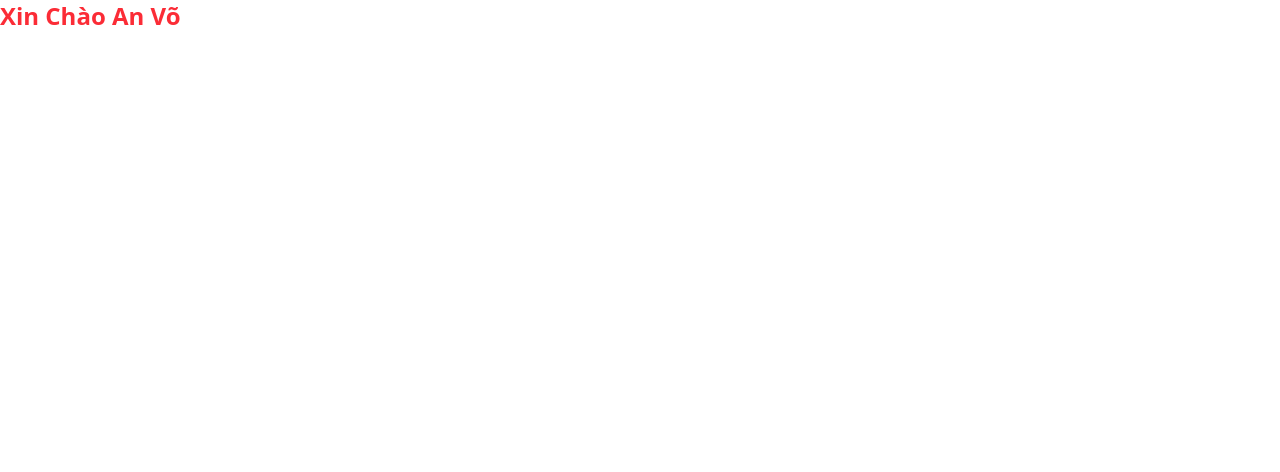
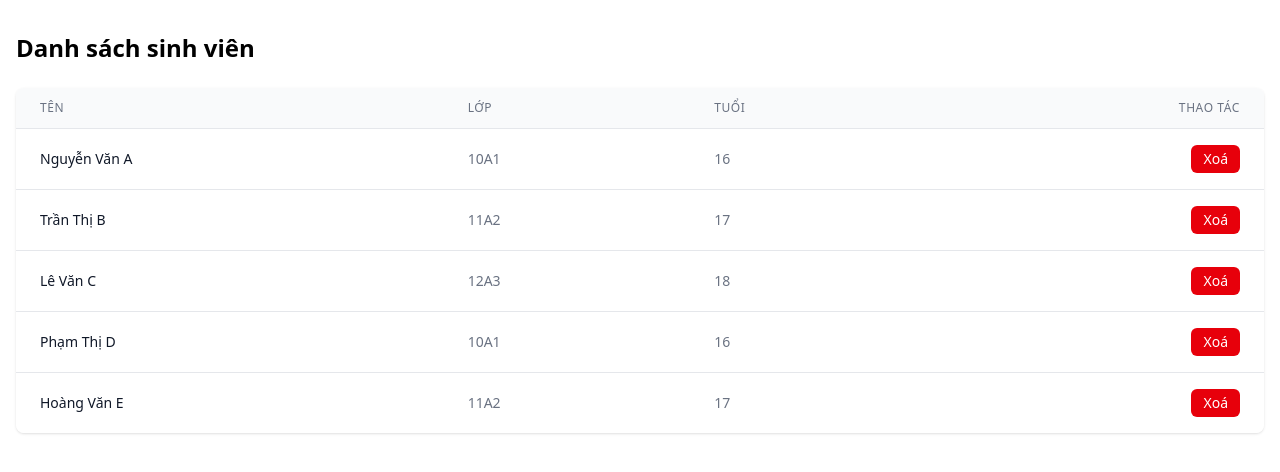
Before and after one commit to VoTrieuAn/22657391_VoTrieuAn_M21, a React (Vite) app: page / in a window 1280 px wide. Shown: the top 472 px of the page. Built offline with nearby package versions, Linux system fonts and the light colour scheme.

Commit message:
Hien thi danh sach sinh vien mau

```diff
--- a/src/App.jsx
+++ b/src/App.jsx
@@ -1,7 +1,11 @@
+import StudentList from "./components/StudentList"
+
 function App() {
 
   return (
-    <h1 className="text-2xl font-bold text-red-500">Xin Chào An Võ</h1>
+    <>
+      <StudentList />
+    </>
   )
 }
 
--- /dev/null
+++ b/src/components/StudentList.jsx
@@ -0,0 +1,114 @@
+import { useState } from 'react'
+
+const StudentList = () => {
+  // Sample student data
+  const [students, setStudents] = useState([
+    { id: 1, name: "Nguyễn Văn A", class: "10A1", age: 16 },
+    { id: 2, name: "Trần Thị B", class: "11A2", age: 17 },
+    { id: 3, name: "Lê Văn C", class: "12A3", age: 18 },
+    { id: 4, name: "Phạm Thị D", class: "10A1", age: 16 },
+    { id: 5, name: "Hoàng Văn E", class: "11A2", age: 17 },
+  ])
+
+  // Function to handle student deletion
+  const handleDelete = (id) => {
+    setStudents(students.filter((student) => student.id !== id))
+  }
+
+  return (
+    <div className="container mx-auto px-4 py-8">
+      <h1 className="text-2xl font-bold mb-6">Danh sách sinh viên</h1>
+
+      {/* Desktop view */}
+      <div className="hidden md:block overflow-hidden rounded-lg shadow">
+        <table className="min-w-full divide-y divide-gray-200">
+          <thead className="bg-gray-50">
+            <tr>
+              <th
+                scope="col"
+                className="px-6 py-3 text-left text-xs font-medium text-gray-500 uppercase tracking-wider"
+              >
+                Tên
+              </th>
+              <th
+                scope="col"
+                className="px-6 py-3 text-left text-xs font-medium text-gray-500 uppercase tracking-wider"
+              >
+                Lớp
+              </th>
+              <th
+                scope="col"
+                className="px-6 py-3 text-left text-xs font-medium text-gray-500 uppercase tracking-wider"
+              >
+                Tuổi
+              </th>
+              <th
+                scope="col"
+                className="px-6 py-3 text-right text-xs font-medium text-gray-500 uppercase tracking-wider"
+              >
+                Thao tác
+              </th>
+            </tr>
+          </thead>
+          <tbody className="bg-white divide-y divide-gray-200">
+            {students.map((student) => (
+              <tr key={student.id} className="hover:bg-gray-50">
+                <td className="px-6 py-4 whitespace-nowrap">
+                  <div className="text-sm font-medium text-gray-900">{student.name}</div>
+                </td>
+                <td className="px-6 py-4 whitespace-nowrap">
+                  <div className="text-sm text-gray-500">{student.class}</div>
+                </td>
+                <td className="px-6 py-4 whitespace-nowrap">
+                  <div className="text-sm text-gray-500">{student.age}</div>
+                </td>
+                <td className="px-6 py-4 whitespace-nowrap text-right text-sm font-medium">
+                  <button
+                    onClick={() => handleDelete(student.id)}
+                    className="text-white bg-red-600 hover:bg-red-700 px-3 py-1 rounded-md transition-colors"
+                  >
+                    Xoá
+                  </button>
+                </td>
+              </tr>
+            ))}
+          </tbody>
+        </table>
+      </div>
+
+      {/* Mobile view */}
+      <div className="md:hidden space-y-4">
+        {students.map((student) => (
+          <div key={student.id} className="bg-white p-4 rounded-lg shadow">
+            <div className="flex justify-between items-center mb-2">
+              <h3 className="text-lg font-medium">{student.name}</h3>
+              <button
+                onClick={() => handleDelete(student.id)}
+                className="text-white bg-red-600 hover:bg-red-700 px-3 py-1 rounded-md text-sm transition-colors"
+              >
+                Xoá
+              </button>
+            </div>
+            <div className="grid grid-cols-2 gap-2 text-sm text-gray-500">
+              <div>
+                <span className="font-medium">Lớp:</span> {student.class}
+              </div>
+              <div>
+                <span className="font-medium">Tuổi:</span> {student.age}
+              </div>
+            </div>
+          </div>
+        ))}
+      </div>
+
+      {/* Empty state */}
+      {students.length === 0 && (
+        <div className="text-center py-8 bg-white rounded-lg shadow">
+          <p className="text-gray-500">Không có sinh viên nào trong danh sách</p>
+        </div>
+      )}
+    </div>
+  )
+}
+
+export default StudentList
```
